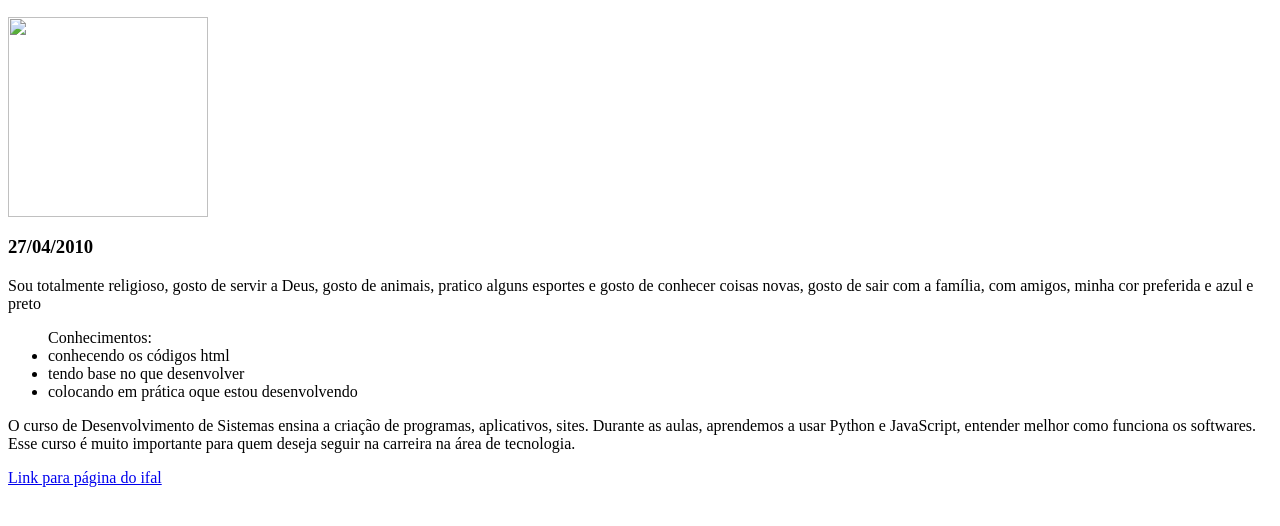
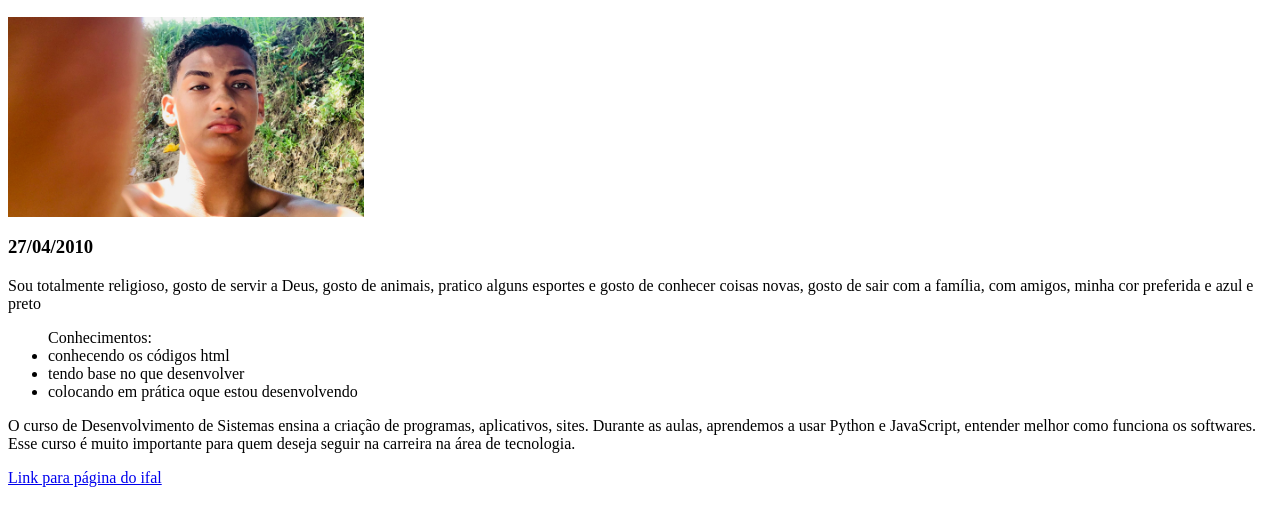
Before and after one commit to niwan67/niwan67.github.io, a plain HTML site: page index.html in a window 1280 px wide. Shown: the part 96-622 px from the top of the page. Drawn offline with Linux system fonts and the light colour scheme.

Commit message:
Update index.html

```diff
--- a/index.html
+++ b/index.html
@@ -5,7 +5,7 @@
 <header>
     <h1>Niwan Davi Gomes Moura</h1>
     <h2>921 "C" Desenvolvimento de Sistemas</h2>
-    <img height="200" src="foto.jpg"/>
+    <img height="200" src="foto.jpeg"/>
     <h3>27/04/2010</h3>
 </header>
 <main>
```
